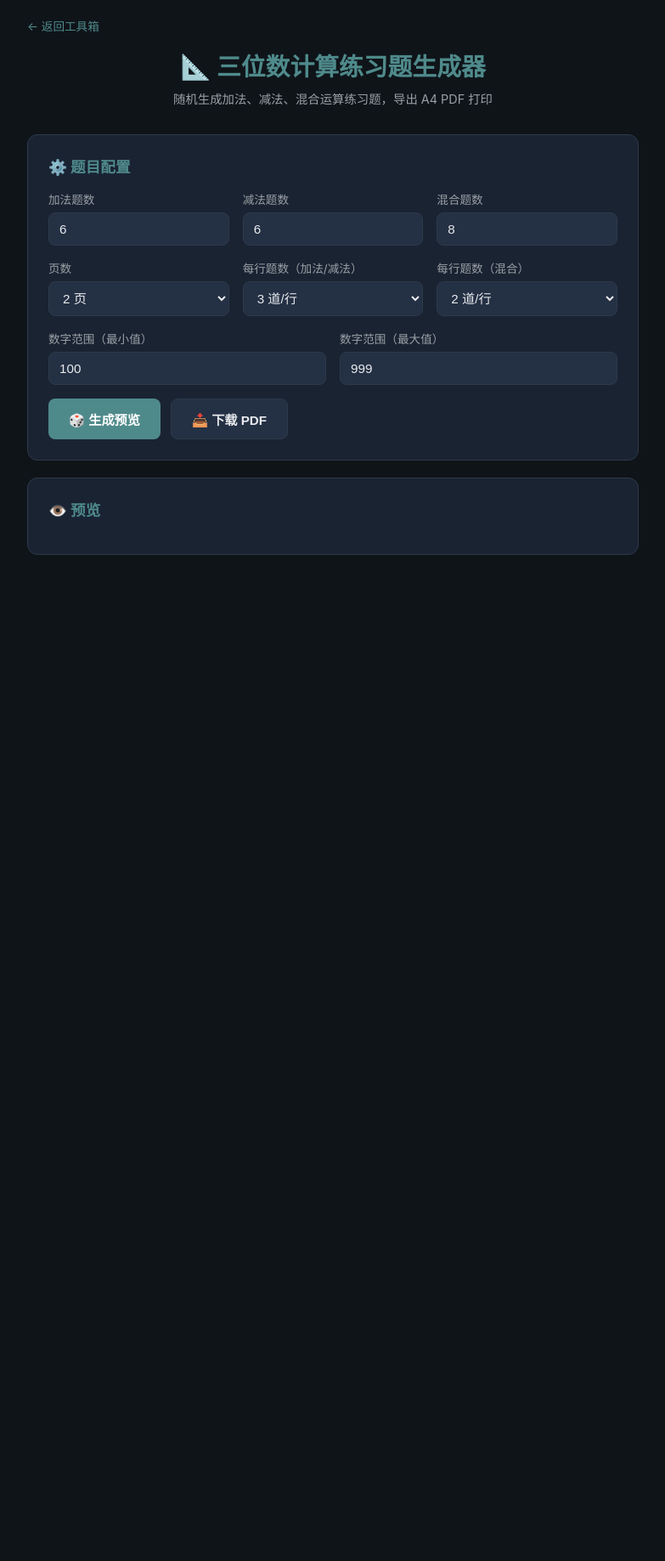
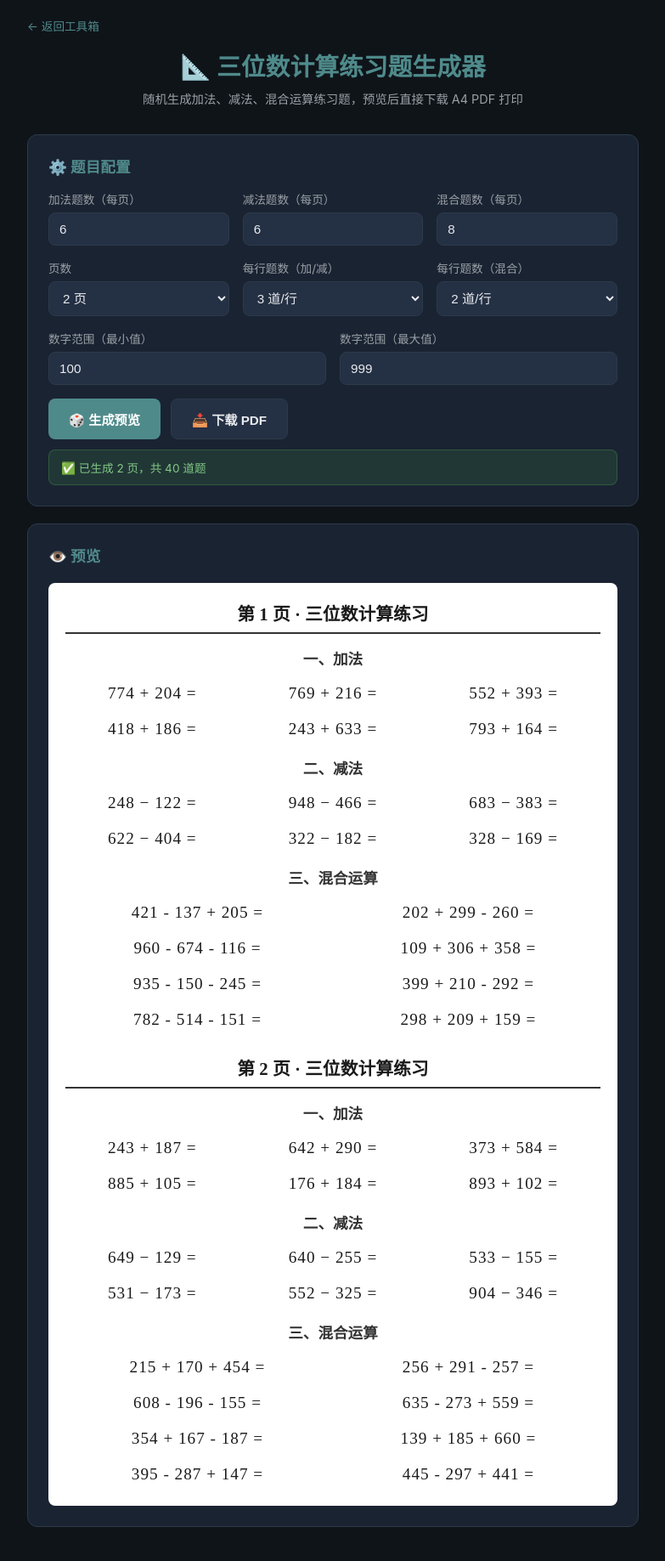
Before and after one commit to BayiHY/site-analyzer, a Flask app: page /math-problems in a window 1280 px wide. Shown: the whole page at 85% size, without its empty margins (248-1031 px from the left). Before the commit the page ends 653 px from the top, so only its background shows below. Run offline with Flask 3, Linux system fonts and the light colour scheme; parts of the project's set-up code (start-up, migrations or seed data) failed here and were passed over; some libraries are stand-ins or nearby versions.

Commit message:
fix: 修复三位数计算生成逻辑 - 保证所有算式数学合法

```diff
--- a/web/templates/math-problems.html
+++ b/web/templates/math-problems.html
@@ -10,18 +10,16 @@
         :root {
             --primary: #4f8a8b;
             --primary-dark: #3a6b6c;
-            --accent: #ffd700;
             --bg: #0f1419;
             --bg2: #1a2332;
             --bg3: #243044;
             --text: #e8eaed;
             --text-dim: #9aa0a6;
             --border: #2d3a4a;
-            --card-hover: rgba(79,138,139,0.12);
         }
         * { margin: 0; padding: 0; box-sizing: border-box; }
         body {
-            font-family: -apple-system, BlinkMacSystemFont, 'Segoe UI', Roboto, 'Helvetica Neue', Arial, sans-serif;
+            font-family: -apple-system, BlinkMacSystemFont, 'Segoe UI', Roboto, sans-serif;
             background: var(--bg);
             color: var(--text);
             min-height: 100vh;
@@ -79,16 +77,9 @@
             cursor: pointer;
             transition: all 0.2s;
         }
-        .btn-primary {
-            background: var(--primary);
-            color: #fff;
-        }
+        .btn-primary { background: var(--primary); color: #fff; }
         .btn-primary:hover { background: var(--primary-dark); transform: translateY(-1px); }
-        .btn-secondary {
-            background: var(--bg3);
-            color: var(--text);
-            border: 1px solid var(--border);
-        }
+        .btn-secondary { background: var(--bg3); color: var(--text); border: 1px solid var(--border); }
         .btn-secondary:hover { border-color: var(--primary); }
         .btn:disabled { opacity: 0.5; cursor: not-allowed; transform: none; }
 
@@ -159,7 +150,7 @@
 
     <div class="header">
         <h1>📐 三位数计算练习题生成器</h1>
-        <p>随机生成加法、减法、混合运算练习题，导出 A4 PDF 打印</p>
+        <p>随机生成加法、减法、混合运算练习题，预览后直接下载 A4 PDF 打印</p>
     </div>
 
     <!-- 配置 -->
@@ -167,16 +158,16 @@
         <h2>⚙️ 题目配置</h2>
         <div class="form-row">
             <div class="form-group">
-                <label>加法题数</label>
-                <input type="number" id="addCount" value="6" min="1" max="20">
+                <label>加法题数（每页）</label>
+                <input type="number" id="addCount" value="6" min="1" max="30">
             </div>
             <div class="form-group">
-                <label>减法题数</label>
-                <input type="number" id="subCount" value="6" min="1" max="20">
+                <label>减法题数（每页）</label>
+                <input type="number" id="subCount" value="6" min="1" max="30">
             </div>
             <div class="form-group">
-                <label>混合题数</label>
-                <input type="number" id="mixCount" value="8" min="1" max="20">
+                <label>混合题数（每页）</label>
+                <input type="number" id="mixCount" value="8" min="1" max="30">
             </div>
         </div>
         <div class="form-row">
@@ -185,10 +176,11 @@
                 <select id="pageCount">
                     <option value="1">1 页</option>
                     <option value="2" selected>2 页</option>
+                    <option value="3">3 页</option>
                 </select>
             </div>
             <div class="form-group">
-                <label>每行题数（加法/减法）</label>
+                <label>每行题数（加/减）</label>
                 <select id="addSubCols">
                     <option value="2">2 道/行</option>
                     <option value="3" selected>3 道/行</option>
@@ -214,7 +206,7 @@
         </div>
         <div class="btn-row">
             <button class="btn btn-primary" onclick="generateAndPreview()">🎲 生成预览</button>
-            <button class="btn btn-secondary" onclick="downloadPDF()">📥 下载 PDF</button>
+            <button class="btn btn-secondary" onclick="downloadPDF()" id="downloadBtn">📥 下载 PDF</button>
         </div>
         <div id="status" class="status"></div>
     </div>
@@ -229,7 +221,7 @@
 <script>
 // ===== 工具函数 =====
 function randInt(min, max) {
-    if (min >= max) return min; // 范围无效时返回最小值，避免产生非法数
+    if (min >= max) return min;
     return Math.floor(Math.random() * (max - min + 1)) + min;
 }
 
@@ -246,8 +238,6 @@
 function genAddition(n, minN, maxN) {
     const results = [];
     for (let i = 0; i < n; i++) {
-        // a + b <= maxN，且 a,b >= minN
-        // a 最大只能到 maxN - minN
         const maxA = maxN - minN;
         const a = randInt(minN, maxA);
         const b = randInt(minN, maxN - a);
@@ -259,8 +249,6 @@
 function genSubtraction(n, minN, maxN) {
     const results = [];
     for (let i = 0; i < n; i++) {
-        // a - b >= minN，即 b <= a - minN
-        // a 至少为 minN * 2，保证 b 有合法范围
         const minA = Math.max(minN * 2, minN + 100);
         const a = randInt(minA, maxN);
         const b = randInt(minN, a - minN);
@@ -278,7 +266,6 @@
     }
     shuffle(patternList).slice(0, n).forEach(pattern => {
         if (pattern === '++') {
-            // a + b + c <= maxN, 每个数 >= minN
             let a, b, c;
             do {
                 a = randInt(minN, Math.floor(maxN / 3));
@@ -287,7 +274,6 @@
             } while (c < minN || a + b + c > maxN);
             results.push({ a, b, c, op1: '+', op2: '+' });
         } else if (pattern === '--') {
-            // a - b - c >= minN
             let a, b, c;
             do {
                 a = randInt(Math.max(minN * 3, minN + 200), maxN);
@@ -297,7 +283,6 @@
             } while (c < minN || a - b - c < minN);
             results.push({ a, b, c, op1: '-', op2: '-' });
         } else if (pattern === '+-') {
-            // a - b + c: 中间结果 a-b >= minN, 最终结果 a-b+c <= maxN
             let a, b, c, diff;
             do {
                 a = randInt(Math.max(minN * 2, minN + 100), maxN);
@@ -306,8 +291,7 @@
                 c = randInt(minN, maxN - diff);
             } while (c < minN || diff + c > maxN);
             results.push({ a, b, c, op1: '-', op2: '+' });
-        } else { // -+
-            // a + b - c: 最终结果 a+b-c >= minN
+        } else {
             let a, b, c, sum;
             do {
                 a = randInt(minN, Math.floor(maxN / 2));
@@ -324,23 +308,6 @@
 function fmtAdd(e) { return `${e.a} + ${e.b} =`; }
 function fmtSub(e) { return `${e.a} − ${e.b} =`; }
 function fmtMix(e) { return `${e.a} ${e.op1} ${e.b} ${e.op2} ${e.c} =`; }
-
-// ===== 验证 =====
-function verifyAll(adds, subs, mixes, label) {
-    for (const e of adds) {
-        if (e.a + e.b > 999) throw new Error(`${label} 加法超范围: ${e.a}+${e.b}`);
-    }
-    for (const e of subs) {
-        if (e.a - e.b < 0) throw new Error(`${label} 减法为负: ${e.a}-${e.b}`);
-    }
-    for (const e of mixes) {
-        const mid = e.op1 === '+' ? e.a + e.b : e.a - e.b;
-        if (mid < 0) throw new Error(`${label} 中间结果为负: ${mid}`);
-        const final = e.op2 === '+' ? mid + e.c : mid - e.c;
-        if (final < 0) throw new Error(`${label} 最终结果为负: ${final}`);
-    }
-    return true;
-}
 
 // ===== 全局状态 =====
 let currentProblems = null;
@@ -362,7 +329,6 @@
     const subs = genSubtraction(totalSubs, minN, maxN);
     const mixes = genMixed(totalMixes, minN, maxN);
 
-    // 按页分配
     const pages = [];
     for (let p = 0; p < perPage; p++) {
         pages.push({
@@ -402,6 +368,8 @@
     });
 
     container.classList.add('visible');
+}
+
 // ===== 生成并预览 =====
 async function generateAndPreview() {
     const status = document.getElementById('status');
@@ -418,21 +386,24 @@
 // ===== 下载 PDF =====
 async function downloadPDF() {
     const status = document.getElementById('status');
+    const downloadBtn = document.getElementById('downloadBtn');
+
     if (!currentProblems || currentProblems.length === 0) {
         showStatus(status, 'error', '⚠️ 请先生成预览');
         return;
     }
 
     try {
+        downloadBtn.disabled = true;
+        downloadBtn.textContent = '⏳ 生成中...';
+
         const { jsPDF } = window.jspdf;
         const doc = new jsPDF({ orientation: 'p', unit: 'mm', format: 'a4' });
 
         const PAGE_W = 210;
-        const PAGE_H = 297;
         const MARGIN_L = 15;
         const MARGIN_R = 15;
         const MARGIN_T = 20;
-        const MARGIN_B = 15;
         const FONT_SIZE = 14;
         const usableW = PAGE_W - MARGIN_L - MARGIN_R;
 
@@ -445,7 +416,6 @@
             doc.setFontSize(18);
             doc.text(`第 ${idx + 1} 页 · 三位数计算练习`, PAGE_W / 2, y, { align: 'center' });
             y += 12;
-            // 分割线
             doc.setLineWidth(0.5);
             doc.line(MARGIN_L, y, PAGE_W - MARGIN_R, y);
             y += 10;
@@ -467,6 +437,9 @@
         showStatus(status, 'success', `✅ PDF 已下载: ${filename}`);
     } catch (e) {
         showStatus(status, 'error', `❌ PDF 生成失败: ${e.message}`);
+    } finally {
+        downloadBtn.disabled = false;
+        downloadBtn.textContent = '📥 下载 PDF';
     }
 }
 
```
